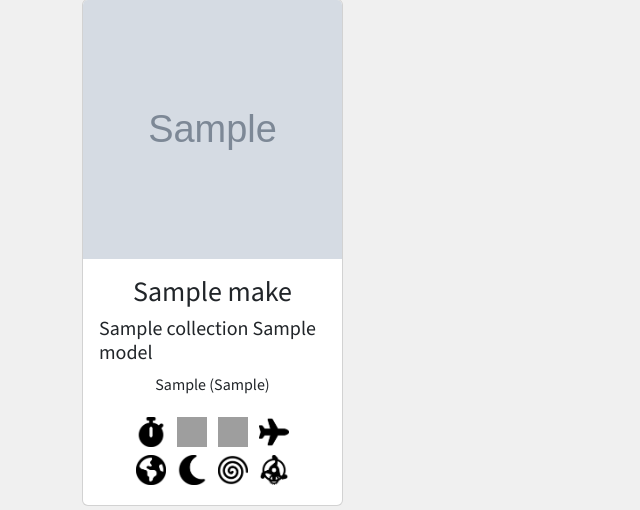
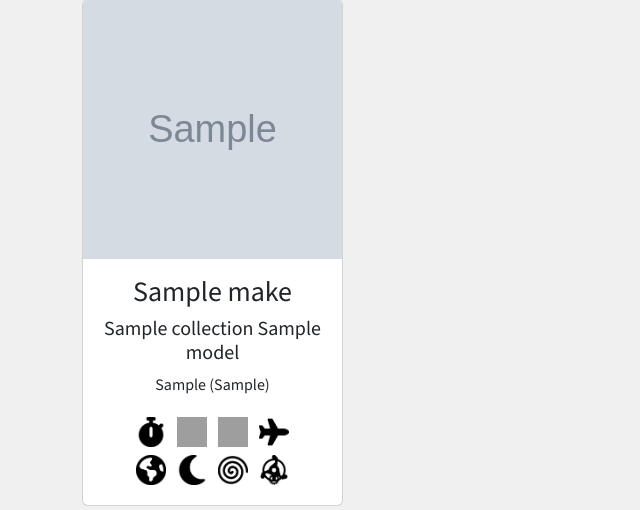
Before and after one commit to apeskinian/p4_watch-o-tron, a Django app: template watches/templates/watches/home.html in a window 1280 px wide. Shown: the part 77-587 px from the top of the page, without its empty margins (0-640 px from the left). Run offline with Django 5.2, Linux system fonts and the light colour scheme; the template is opened without the code that fills it: most values are stand-ins (such as "Sample title", 1, 10 or a date in 2020); grey boxes marked "Sample" are stand-in pictures; some libraries are stand-ins or nearby versions; grey boxes are pictures that could not be loaded.

Commit message:
Add text-center to card titles

```diff
--- a/static/css/style.css
+++ b/static/css/style.css
@@ -149,6 +149,7 @@ main {
 
 /* signin/up pages */
 
+
 .login-container {
     margin-top: 75px;
     width: 100%;
@@ -186,6 +187,7 @@ main {
 .watch-card {
     cursor: pointer;
 }
+
 
 .wrong-turn-message {
     align-self: center;
--- a/watches/templates/watches/home.html
+++ b/watches/templates/watches/home.html
@@ -77,12 +77,12 @@
                         {% endif %}
                     </div>
                     <div class="card-body d-flex flex-column align-items-center" data-bs-toggle="collapse" data-bs-target="#collapse{{ watch.id }}" aria-expanded="false">
-                        <h3 class="card-title">{{ watch.make }}</h3>
-                        <h5 class="card-title">
+                        <h3 class="card-title text-center">{{ watch.make }}</h3>
+                        <h5 class="card-title text-center">
                             {% if watch.collection %}{{ watch.collection }}&nbsp{% endif %}{% if watch.model %}{{ watch.model }}{% endif %}
                             {% if not watch.collection or not watch.model %}<br>{% endif %}
                         </h5>
-                        <p class="card-text">{{ watch.movement_type }}{% if watch.movement_model %} ({{ watch.movement_model }}){% endif %}</p>
+                        <p class="card-text text-center">{{ watch.movement_type }}{% if watch.movement_model %} ({{ watch.movement_model }}){% endif %}</p>
                         <div class="complications class=card-text">
                             <div>
                                 <img src="{% static 'images/complications/chronograph.png' %}" alt="Chronograph" class="complication {% if not watch.complication_chronograph %}not-complicated{% endif %}"
```
